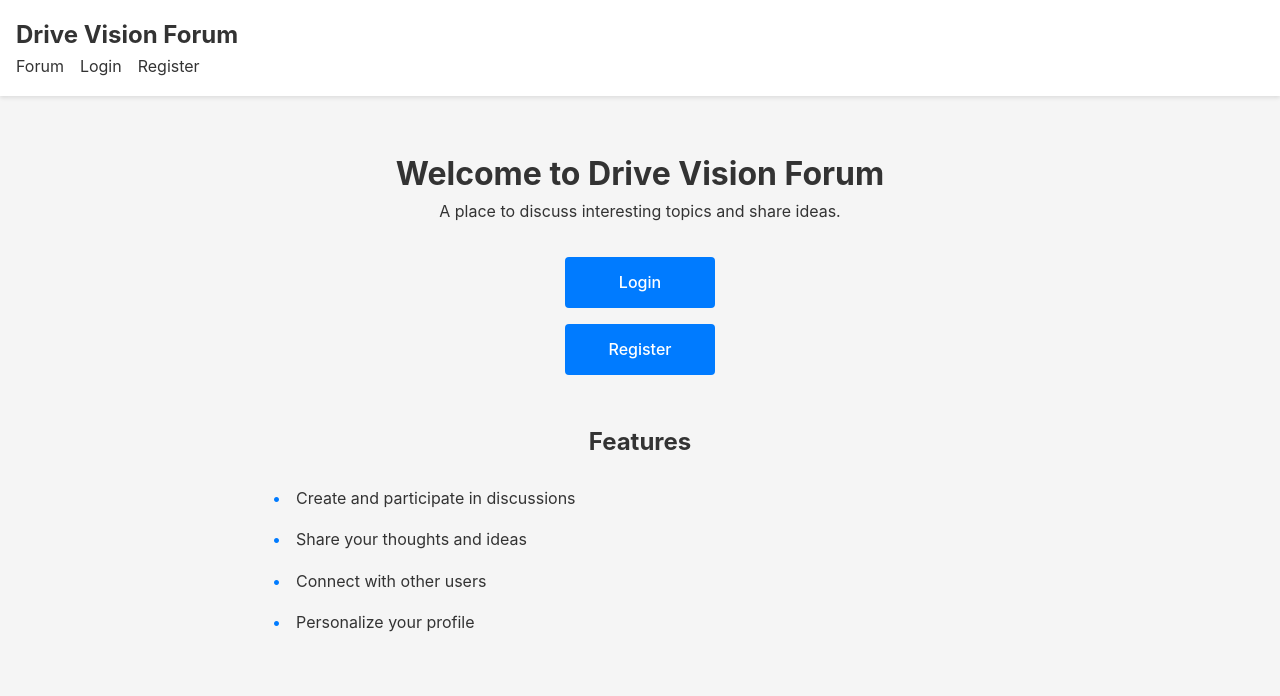
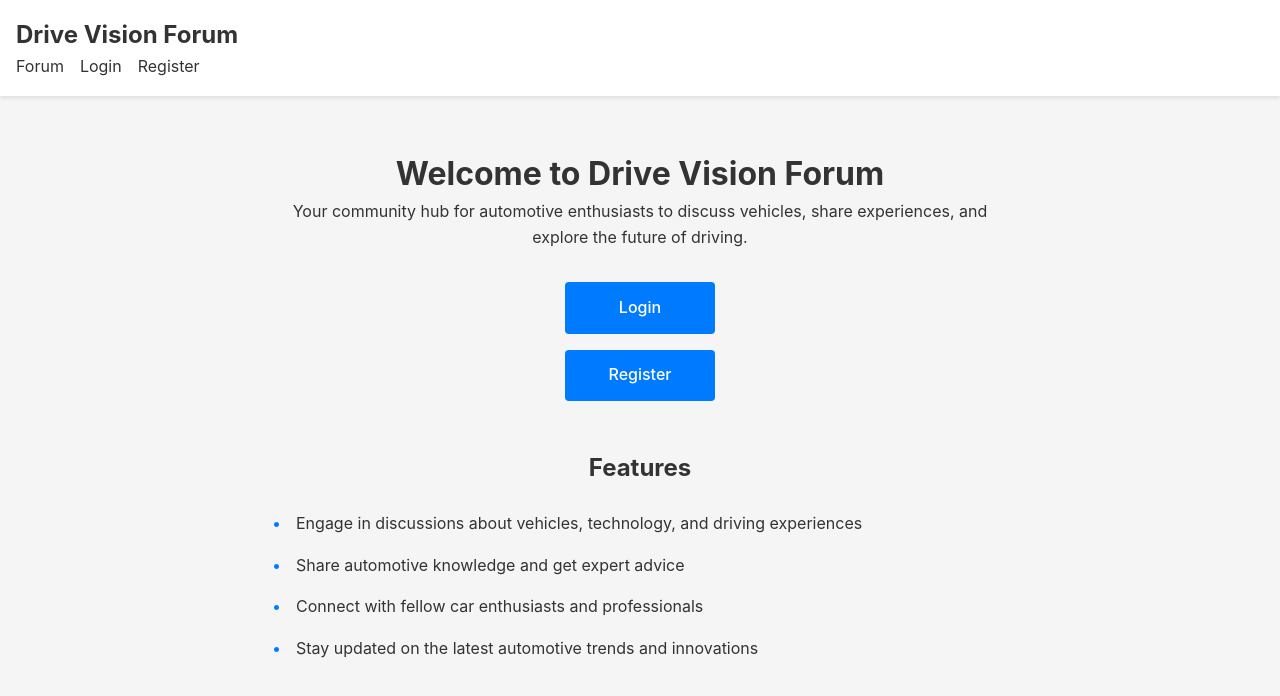
Before and after one commit to HelloStudentWorld/project5-desktop-forum, a React (Create React App) app in the folder client/: page / in a window 1280 px wide. Shown: the top 696 px of the page. Built offline with nearby package versions, Linux system fonts and the light colour scheme; no server answers.

Commit message:
Update home page content and clean up PostCard component

```diff
--- a/client/src/components/pages/Home.js
+++ b/client/src/components/pages/Home.js
@@ -18,7 +18,7 @@ const Home = () => {
   return (
     <div className="home-container">
       <h1>Welcome to Drive Vision Forum</h1>
-      <p>A place to discuss interesting topics and share ideas.</p>
+      <p>Your community hub for automotive enthusiasts to discuss vehicles, share experiences, and explore the future of driving.</p>
 
       <div className="cta-container">
         {isAuthenticated ? (
@@ -40,10 +40,10 @@ const Home = () => {
       <div className="features">
         <h2>Features</h2>
         <ul>
-          <li>Create and participate in discussions</li>
-          <li>Share your thoughts and ideas</li>
-          <li>Connect with other users</li>
-          <li>Personalize your profile</li>
+          <li>Engage in discussions about vehicles, technology, and driving experiences</li>
+          <li>Share automotive knowledge and get expert advice</li>
+          <li>Connect with fellow car enthusiasts and professionals</li>
+          <li>Stay updated on the latest automotive trends and innovations</li>
         </ul>
       </div>
     </div>
--- a/client/src/components/posts/PostCard.js
+++ b/client/src/components/posts/PostCard.js
@@ -1,10 +1,7 @@
 import React from 'react';
 import { Link } from 'react-router-dom';
-import { useSelector } from 'react-redux';
 
 const PostCard = ({ post }) => {
-  const { user } = useSelector((state) => state.auth);
-  const isAuthor = user?.id === post.user_id;
 
   // Format date
   const formatDate = (dateString) => {
@@ -23,7 +20,7 @@ const PostCard = ({ post }) => {
     <div className="post-card">
       <div className="post-header">
         <h3>
-          <Link to={`/post/${post.id}`} className="post-title">
+          <Link to={`/posts/${post.id}`} className="post-title">
             {post.title}
           </Link>
         </h3>
@@ -46,7 +43,7 @@ const PostCard = ({ post }) => {
       </div>
 
       <div className="post-footer">
-        <Link to={`/post/${post.id}`} className="read-more">
+        <Link to={`/posts/${post.id}`} className="read-more">
           Read More
         </Link>
       </div>
```
